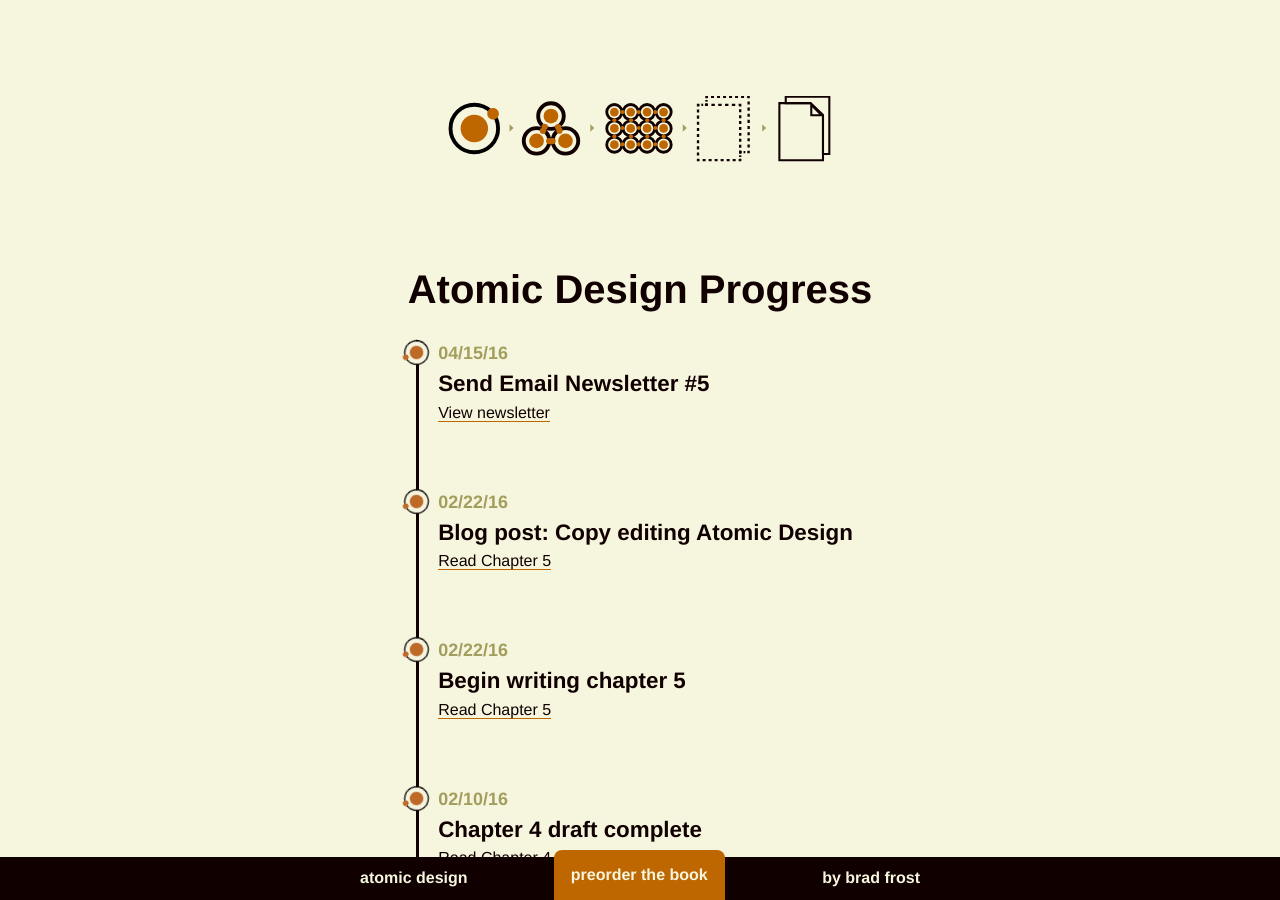
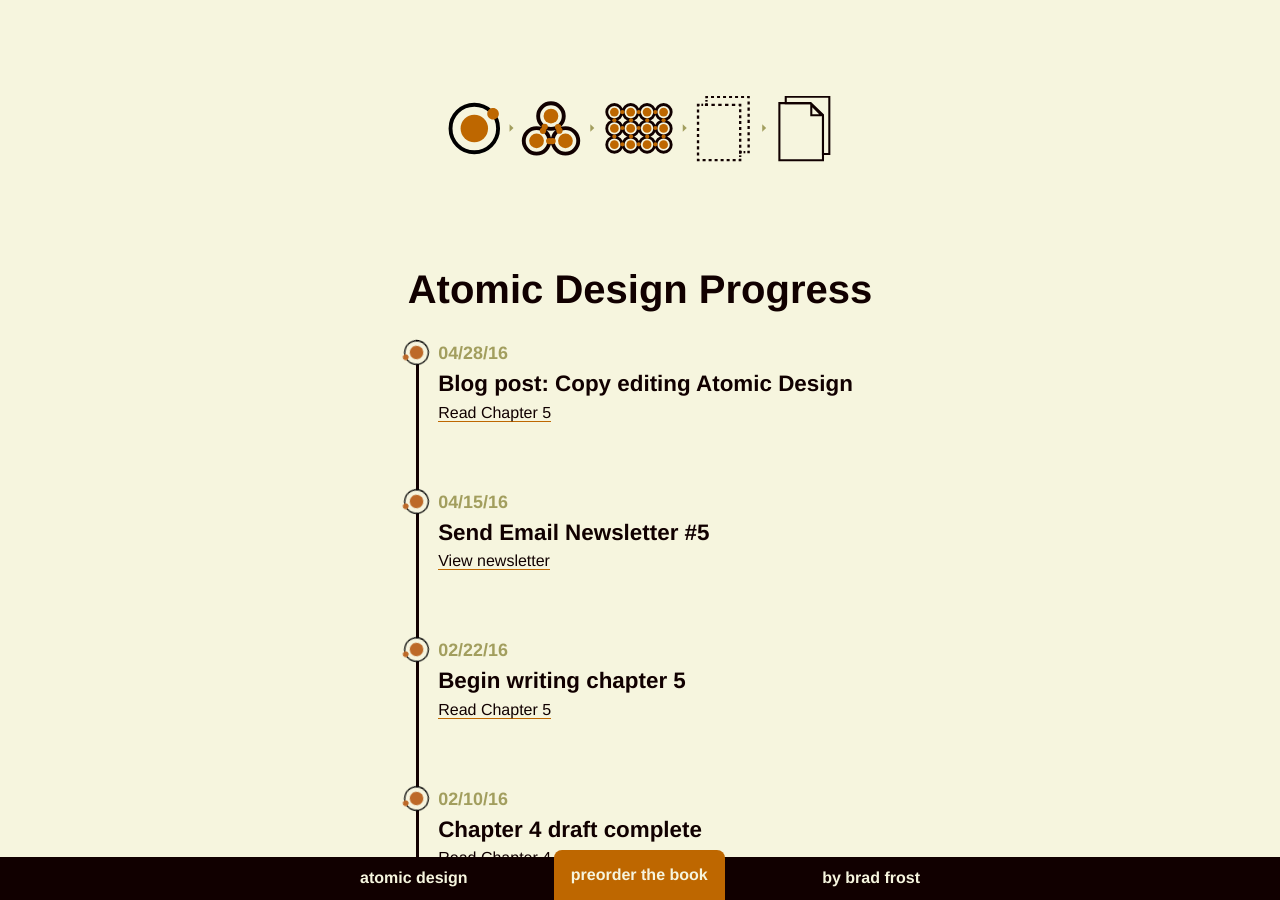
Before and after one commit to bradfrost/atomic-design, a Jekyll site: the page built from timeline.md, in a window 1280 px wide and 900 px high. Built offline with Jekyll 4.4.1, drawn with Linux system fonts in a browser that asks for light colours.

Commit message:
Update timeline

```diff
--- a/timeline.md
+++ b/timeline.md
@@ -34,19 +34,19 @@ permalink: /timeline/
    [Read Chapter 2](http://atomicdesign.bradfrost.com/chapter-2/)
 15. ### *01/15/15* Send Email Newsletter #3
   [View newsletter](http://us5.campaign-archive2.com/?u=6c0c3f4dcd40d88bc1cedb3fa&id=d7f9094e63)
-15. ### *08/28/15* Begin writing chapter 3
+16. ### *08/28/15* Begin writing chapter 3
    [Read Chapter 3](http://atomicdesign.bradfrost.com/chapter-3/)
-16. ### *10/16/15* Chapter 3 draft complete
+17. ### *10/16/15* Chapter 3 draft complete
   [Read Chapter 3](http://atomicdesign.bradfrost.com/chapter-3/)
-17. ### *12/16/15* Begin writing chapter 4
+18. ### *12/16/15* Begin writing chapter 4
     [Read Chapter 4](http://atomicdesign.bradfrost.com/chapter-4/)
-18. ### *01/15/15* Send Email Newsletter #4
+19. ### *01/15/15* Send Email Newsletter #4
   [View newsletter](http://us5.campaign-archive1.com/?u=6c0c3f4dcd40d88bc1cedb3fa&id=4a2b57dbe1)
-19. ### *02/10/16* Chapter 4 draft complete
+20. ### *02/10/16* Chapter 4 draft complete
     [Read Chapter 4](http://atomicdesign.bradfrost.com/chapter-4/)
-20. ### *02/22/16* Begin writing chapter 5
+21. ### *02/22/16* Begin writing chapter 5
     [Read Chapter 5](http://atomicdesign.bradfrost.com/chapter-5/)
-21. ### *02/22/16* Blog post: Copy editing Atomic Design
-    [Read Chapter 5](http://bradfrost.com/blog/post/copy-editing-atomic-design/)
 22. ### *04/15/16* Send Email Newsletter #5
     [View newsletter](http://us5.campaign-archive1.com/?u=6c0c3f4dcd40d88bc1cedb3fa&id=c88576305f)
+23. ### *04/28/16* Blog post: Copy editing Atomic Design
+    [Read Chapter 5](http://bradfrost.com/blog/post/copy-editing-atomic-design/)
```
Also changed, not shown: 2 other files.
